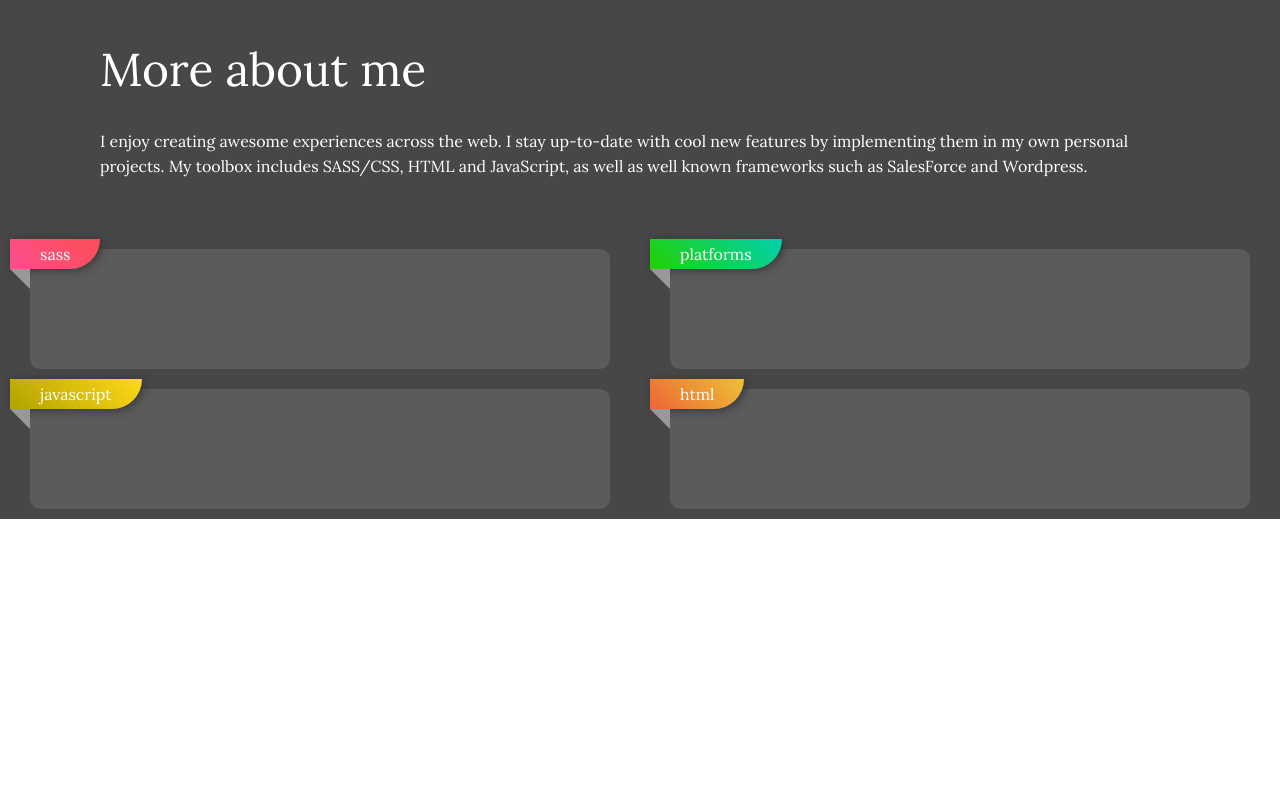
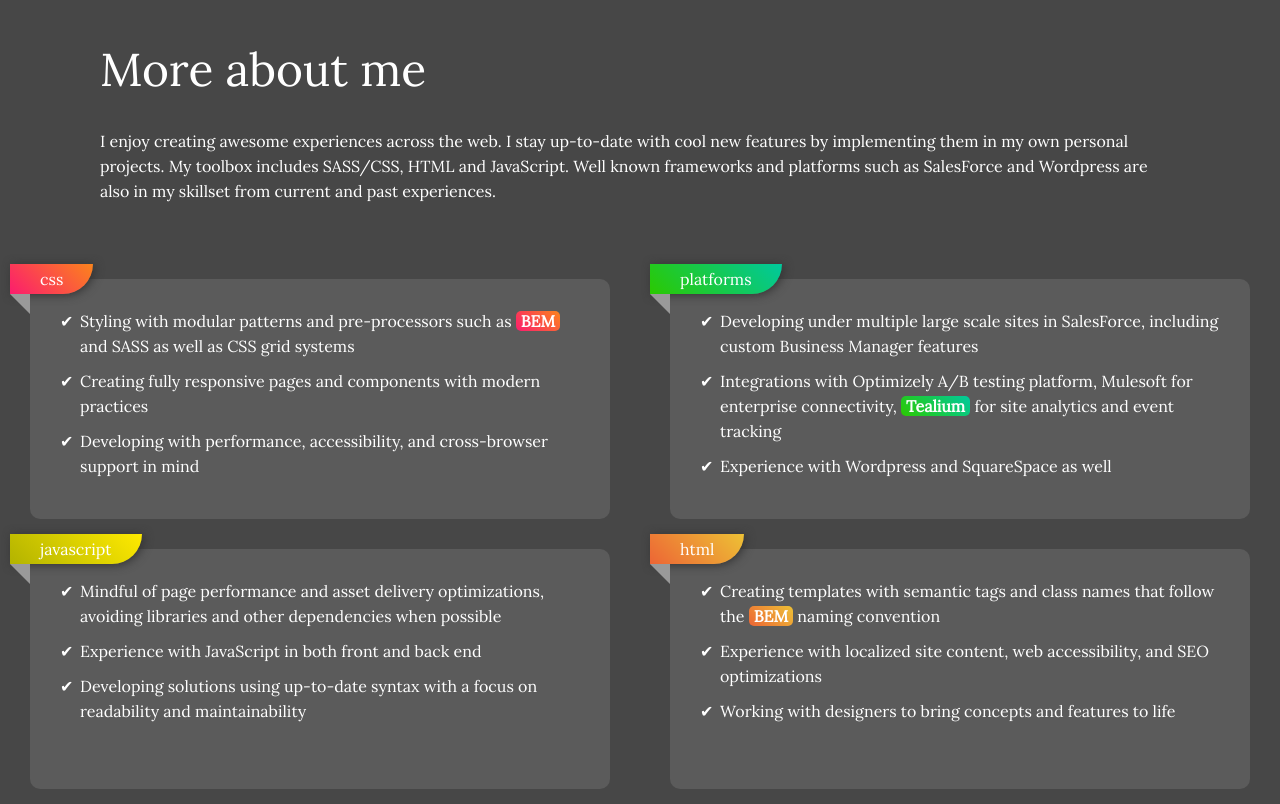
Before and after one commit to EthanGould/2019, a plain HTML site: page index.html in a window 1280 px wide. Shown: the part 820-1624 px from the top of the page. Before the commit the page ends 1339 px from the top, so only its background shows below. Drawn offline with Linux system fonts and the light colour scheme.

Commit message:
style and content updates to about me section

```diff
--- a/index.html
+++ b/index.html
@@ -15,9 +15,10 @@
 
 					<div class="accordion">
 						<ul class="accordion__list">
-							<li class="accordion__item">Outdoor Enthusiast</li>
-							<li class="accordion__item">Blue Apron Chef</li>
-							<li class="accordion__item">Web Developer</li>
+							<li class="accordion__item">Outdoor Enthusiast ⛰🎿</li>
+							<li class="accordion__item">Blue Apron Chef 👨‍🍳</li>
+							<li class="accordion__item">Lover of Birds 🐦</li>
+							<li class="accordion__item">Web Developer 👨‍💻</li>
 						</ul>
 					</div>
 				</div>
@@ -49,21 +50,41 @@
 				<div class="section__header">
 					<div class="section__header-text">More about me</div>
 					<div class="section__header-subtext">
-						I enjoy creating awesome experiences across the web. I stay up-to-date with cool new features by implementing them in my own personal projects. My toolbox includes SASS/CSS, HTML and JavaScript, as well as well known frameworks such as SalesForce and Wordpress.
+						I enjoy creating awesome experiences across the web. I stay up-to-date with cool new features by implementing them in my own personal projects. My toolbox includes SASS/CSS, HTML and JavaScript. Well known frameworks and platforms such as SalesForce and Wordpress are also in my skillset from current and past experiences.
 					</div>
 				</div>
 
 				<div class="skillset">
-					<span class="skillset__label skillset__label--sass">sass</span>
+					<span class="skillset__label skillset__label--sass">css</span>
+					<ul class="skillset__list">
+						<li class="skillset__list-item">Styling with modular patterns and pre-processors such as <a class="skillset__link skillset__link--pink" href="http://getbem.com/introduction/" target="_blank">BEM</a> and SASS as well as CSS grid systems</li>
+						<li class="skillset__list-item">Creating fully responsive pages and components with modern practices</li>
+						<li class="skillset__list-item">Developing with performance, accessibility, and cross-browser support in mind</li>
+					</ul>
 				</div>
 				<div class="skillset">
 					<span class="skillset__label skillset__label--js">javascript</span>
+					<ul class="skillset__list">
+						<li class="skillset__list-item">Mindful of page performance and asset delivery optimizations, avoiding libraries and other dependencies when possible</li>
+						<li class="skillset__list-item">Experience with JavaScript in both front and back end</li>
+						<li class="skillset__list-item">Developing solutions using up-to-date syntax with a focus on readability and maintainability</li>
+					</ul>
 				</div>
 				<div class="skillset">
 					<span class="skillset__label skillset__label--html">html</span>
+					<ul class="skillset__list">
+						<li class="skillset__list-item">Creating templates with semantic tags and class names that follow the <a class="skillset__link skillset__link--orange" href="http://getbem.com/naming/" target="_blank">BEM</a> naming convention</li>
+						<li class="skillset__list-item">Experience with localized site content, web accessibility, and SEO optimizations</li>
+						<li class="skillset__list-item">Working with designers to bring concepts and features to life</li>
+					</ul>
 				</div>
 				<div class="skillset">
-					<span class="skillset__label">platforms</span>
+					<span class="skillset__label skillset__label--platform">platforms</span>
+					<ul class="skillset__list">
+						<li class="skillset__list-item">Developing under multiple large scale sites in SalesForce, including custom Business Manager features</li>
+						<li class="skillset__list-item">Integrations with Optimizely A/B testing platform, Mulesoft for enterprise connectivity, <a class="skillset__link skillset__link--green" href="https://tealium.com/" target="_blank">Tealium</a> for site analytics and event tracking</li>
+						<li class="skillset__list-item">Experience with Wordpress and SquareSpace as well</li>
+					</ul>
 				</div>
 			</section>
 		</main>
--- a/styles/accordion.scss
+++ b/styles/accordion.scss
@@ -18,6 +18,11 @@
 		animation-delay: 2s;
 		animation-fill-mode: forwards;
 	}
+
+	svg {
+		height: 20px;
+		width: 20px;
+	}
 }
 
 @media (min-width: 768px) {
--- a/styles/animations.scss
+++ b/styles/animations.scss
@@ -36,7 +36,15 @@
 		transform: translateY(-200%);
 	}
 
-	100% {
+	74% {
 		transform: translateY(-200%);
 	}
+
+	80% {
+		transform: translateY(-300%);
+	}
+
+	100% {
+		transform: translateY(-300%);
+	}
 }
--- a/styles/main.scss
+++ b/styles/main.scss
@@ -1,5 +1,5 @@
+@import 'variables';
 @import 'reset';
-@import 'variables';
 @import 'animations';
 @import 'section';
 @import 'accordion';
--- a/styles/skillset.scss
+++ b/styles/skillset.scss
@@ -1,18 +1,17 @@
 .skillset {
 	background: $gray-light;
 	border-radius: 10px;
-	margin: 10px 30px;
-	padding: 60px;
+	margin: 15px 30px;
+	padding: 30px;
 	position: relative;
 
 	&__label {
 		position: absolute;
-    top: -10px;
+    top: -15px;
     left: -20px;
     background: #5e5e5e;
 		padding: 5px 30px;
     border-bottom-right-radius: 30px;
-    background: linear-gradient(45deg, $green, adjust-hue($green, 60%));
     box-shadow: 2px 1px 10px darken($gray, 40%);
 
     &::before {
@@ -32,11 +31,53 @@
 		}
 
 		&--sass {
-			background: linear-gradient(45deg, $pink, adjust-hue($pink, 20%));
+			background: linear-gradient(45deg, $pink, adjust-hue($pink, 50%));
 		}
 
 		&--js {
-			background: linear-gradient(45deg, darken($yellow, 20%), adjust-hue($yellow, -5%));
+			background: linear-gradient(45deg, darken($yellow, 15%), adjust-hue($yellow, -5%));
+		}
+
+		&--platform {
+			background: linear-gradient(45deg, $green, adjust-hue($green, 60%));
+		}
+  }
+
+  &__list-item {
+		padding: 0 0 10px 20px;
+		line-height: 25px;
+
+		&::before {
+			content: '✔';
+			position: absolute;
+			left: 30px;
+		}
+  }
+
+  &__link {
+		color: $white;
+		background: $orange;
+		padding: 0 5px;
+		font-weight: bold;
+		text-decoration: none;
+		border-radius: 5px;
+
+		&:hover {
+			color: $orange;
+			background: $white;
+			transition: color 0.5s, background 0.5s;
+		}
+
+		&--pink {
+			background: linear-gradient(45deg, $pink, adjust-hue($pink, 50%));
+		}
+
+		&--orange {
+			background: linear-gradient(45deg, $orange, adjust-hue($orange, 30%));
+		}
+
+		&--green {
+			background: linear-gradient(45deg, $green, adjust-hue($green, 60%));
 		}
   }
 }
--- a/styles/variables.scss
+++ b/styles/variables.scss
@@ -2,8 +2,8 @@ $black: #474747;
 $gray: #999;
 $gray-light: #5b5b5b;
 $white: #fff;
-$yellow: #ffeb19;
-$pink: #FC4E8E;
+$yellow: #ffff00;
+$pink: #fb1c6e;
 $blue-light: #21C1FC;
 $orange: #ED6535;
-$green: #22d100;
+$green: #2bc900;
```
Also changed, not shown: styles/main.css, 1 other file.
